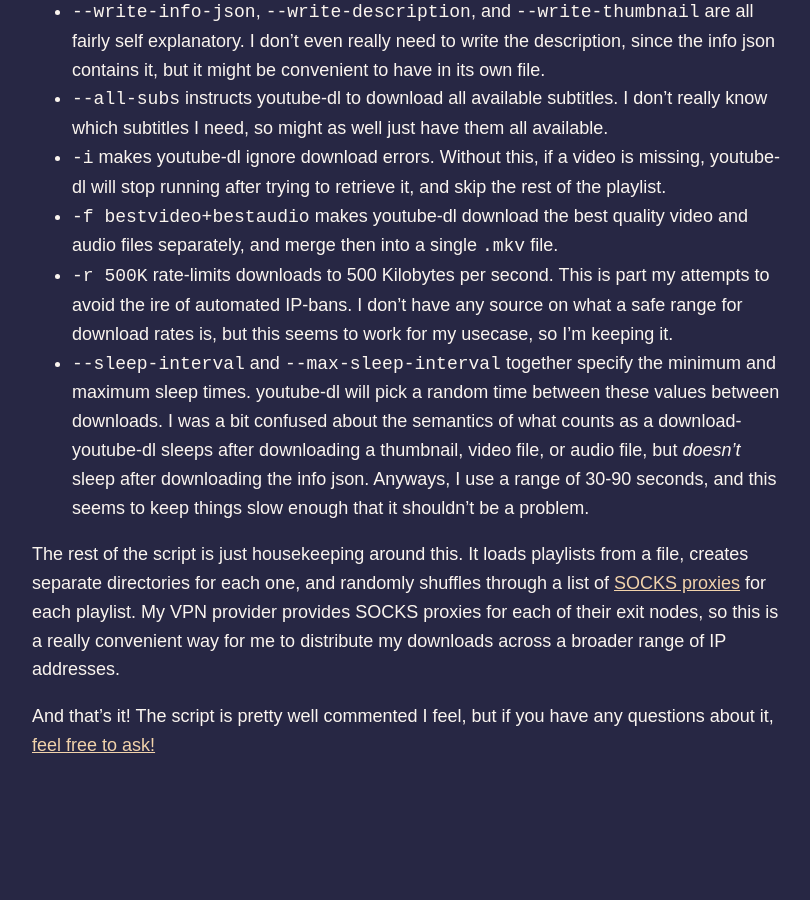
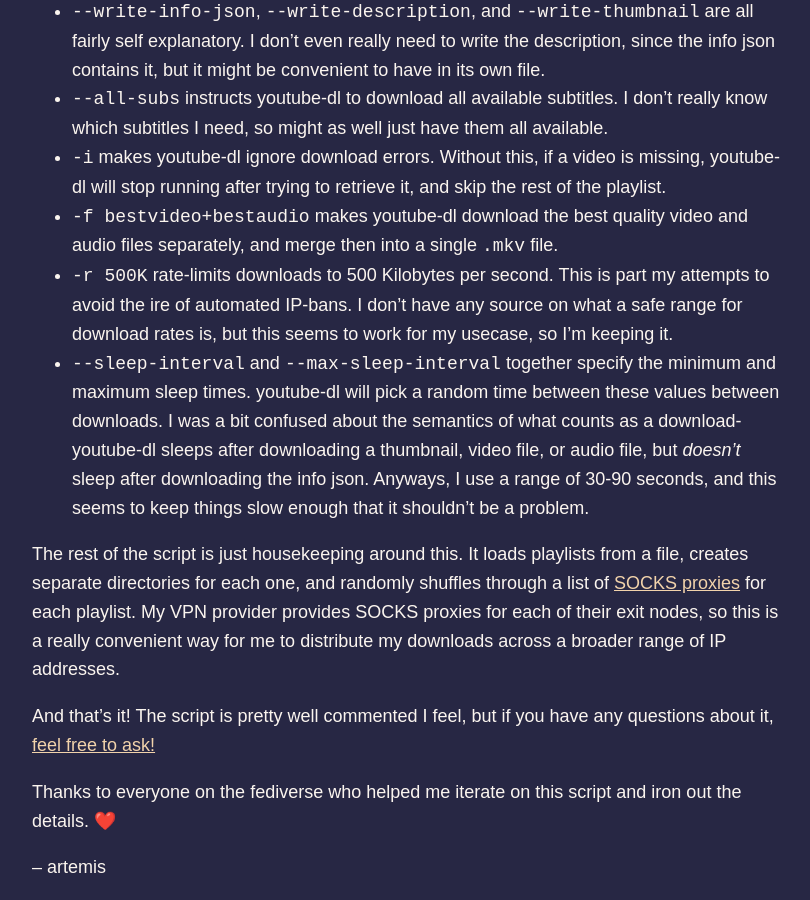
Before and after one commit to faithanalog/faithanalog.github.io, a Jekyll site: the page built from _posts/2020-02-04-mirroring-youtube-playlists.md, in a window 1280 px wide and 900 px high, scrolled down 2891 px. Shown: the whole window, without its empty margins (233-1043 px from the left). Built offline with Jekyll 4.4.1, drawn with Linux system fonts in a browser that asks for light colours; before the commit the page ends 3669 px from its top, so only the background shows below that.

Commit message:
thank ppl <3

```diff
--- a/_posts/2020-02-04-mirroring-youtube-playlists.md
+++ b/_posts/2020-02-04-mirroring-youtube-playlists.md
@@ -158,3 +158,8 @@ broader range of IP addresses.
 
 And that's it!  The script is pretty well commented I feel, but if you have any
 questions about it, [feel free to ask!](/contact.html)
+
+Thanks to everyone on the fediverse who helped me iterate on this script and
+iron out the details. ❤️
+
+– artemis
```
